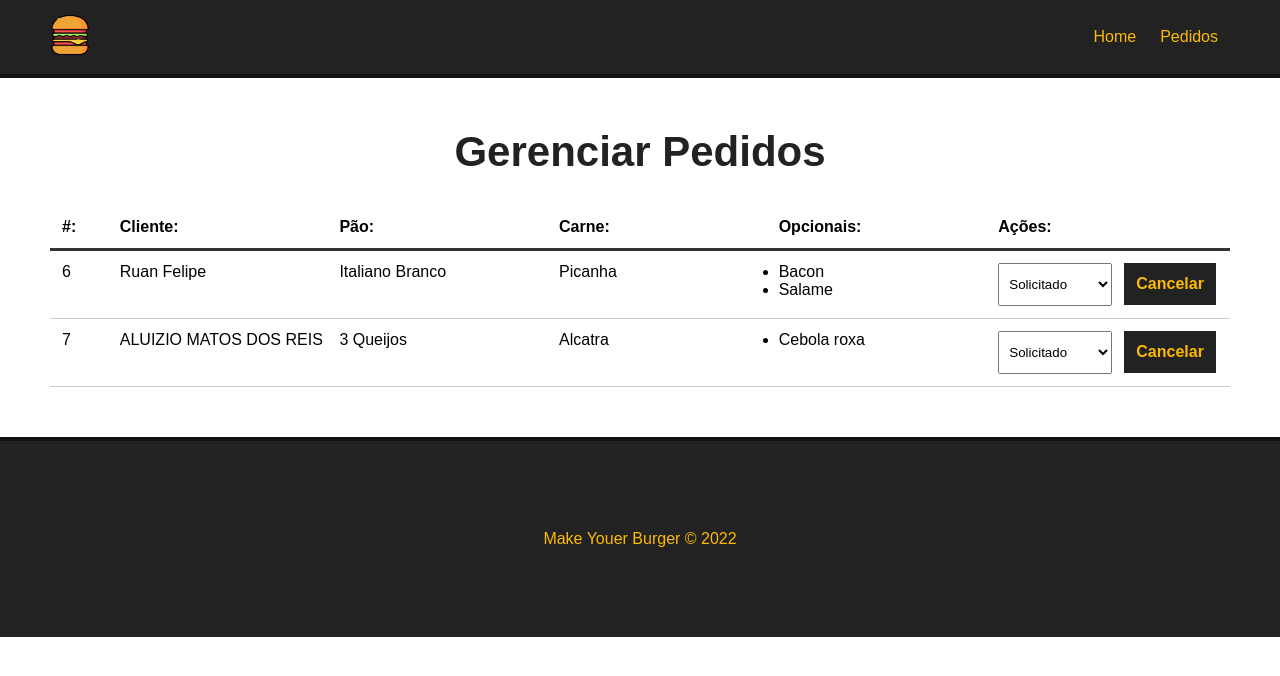
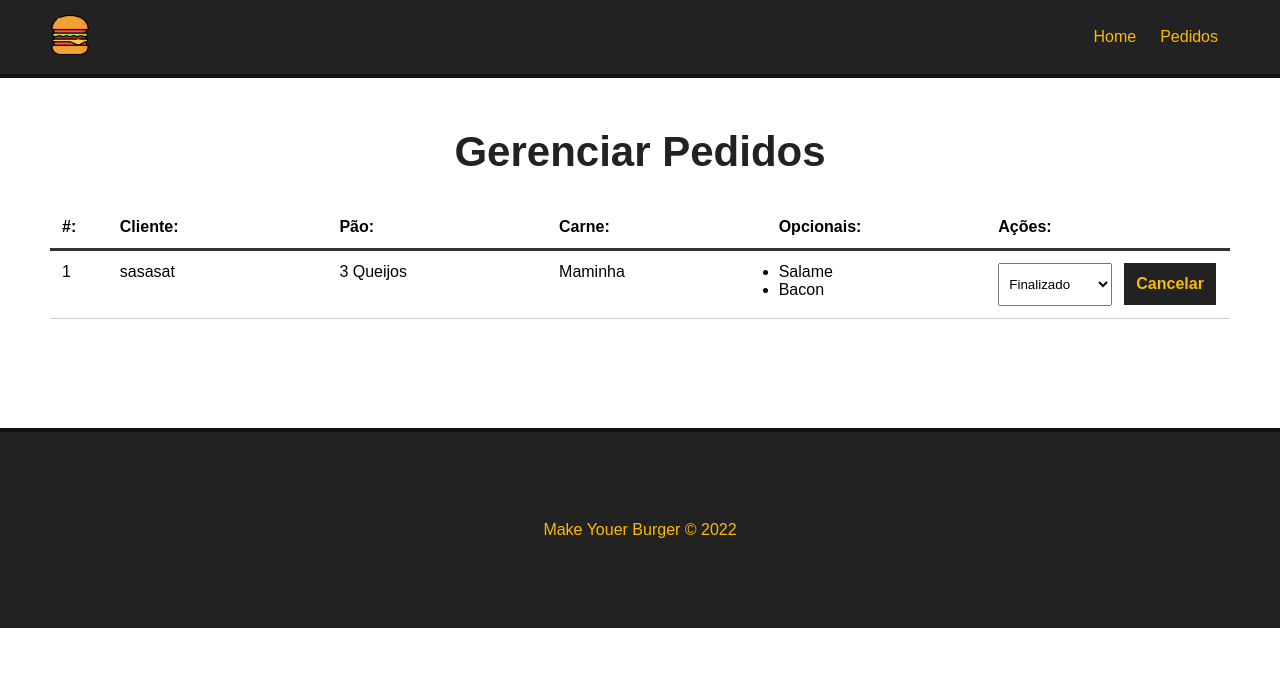
Before and after one commit to RuanSilva6721/hamburgueria_Vue.js, a Vue app: page /pedidos in a window 1280 px wide. Shown: the top 676 px of the page. Built offline with nearby package versions, Linux system fonts and the light colour scheme; data requests are answered from the project's data file.

Commit message:
finalizando projeto

```diff
--- a/db/db.json
+++ b/db/db.json
@@ -79,25 +79,15 @@
   ],
   "burgers": [
     {
-      "nome": "Ruan Felipe",
-      "carne": "Picanha",
-      "pao": "Italiano Branco",
-      "opcionais": [
-        "Bacon",
-        "Salame"
-      ],
-      "status": "Solicitado",
-      "id": 6
-    },
-    {
-      "nome": "ALUIZIO MATOS DOS REIS",
-      "carne": "Alcatra",
+      "nome": "sasasat",
+      "carne": "Maminha",
       "pao": "3 Queijos",
       "opcionais": [
-        "Cebola roxa"
+        "Salame",
+        "Bacon"
       ],
-      "status": "Solicitado",
-      "id": 7
+      "status": "Finalizado",
+      "id": 1
     }
   ]
 }
--- a/src/components/Dashboard.vue
+++ b/src/components/Dashboard.vue
@@ -74,24 +74,32 @@ export default {
           method: "DELETE"
         });
         const res = await req.json()
+
+        this.msg = `Pedido Nº ${res.id} removido com sucesso!`
+
+            // clear message
+            setTimeout(() => this.msg = "", 3000)
+
         this.getPedidos()
         },
-        async updateBurger(event, id){
-            const option = event.target.value
+        async updateBurger(event, id) {
+                const option = event.target.value;
+                const dataJson = JSON.stringify({status: option});
+                const req = await fetch(`http://localhost:3000/burgers/${id}`, {
+                method: "PATCH",
+                headers: { "Content-Type" : "application/json" },
+                body: dataJson
+                })
+                const res = await req.json()
 
-            const dataJson = JSON.stringify({ ststus: option})
+                this.msg = `Pedido Nº ${res.id} atualizado com sucesso!`
+                // clear message
+                setTimeout(() => this.msg = "", 3000)
 
-            const req = await fetch(`htpp://localhost:3000/burgers/${id}`,{
-                method: "PATCH",
-                headers: {"Content-Type": "application/json"},
-                body: dataJson
-            })
 
-            const res = await req.json();
+                console.log(res)
 
-            console.log(res);
-
-        }
+      }
     },
     mounted(){
         this.getPedidos()
```
